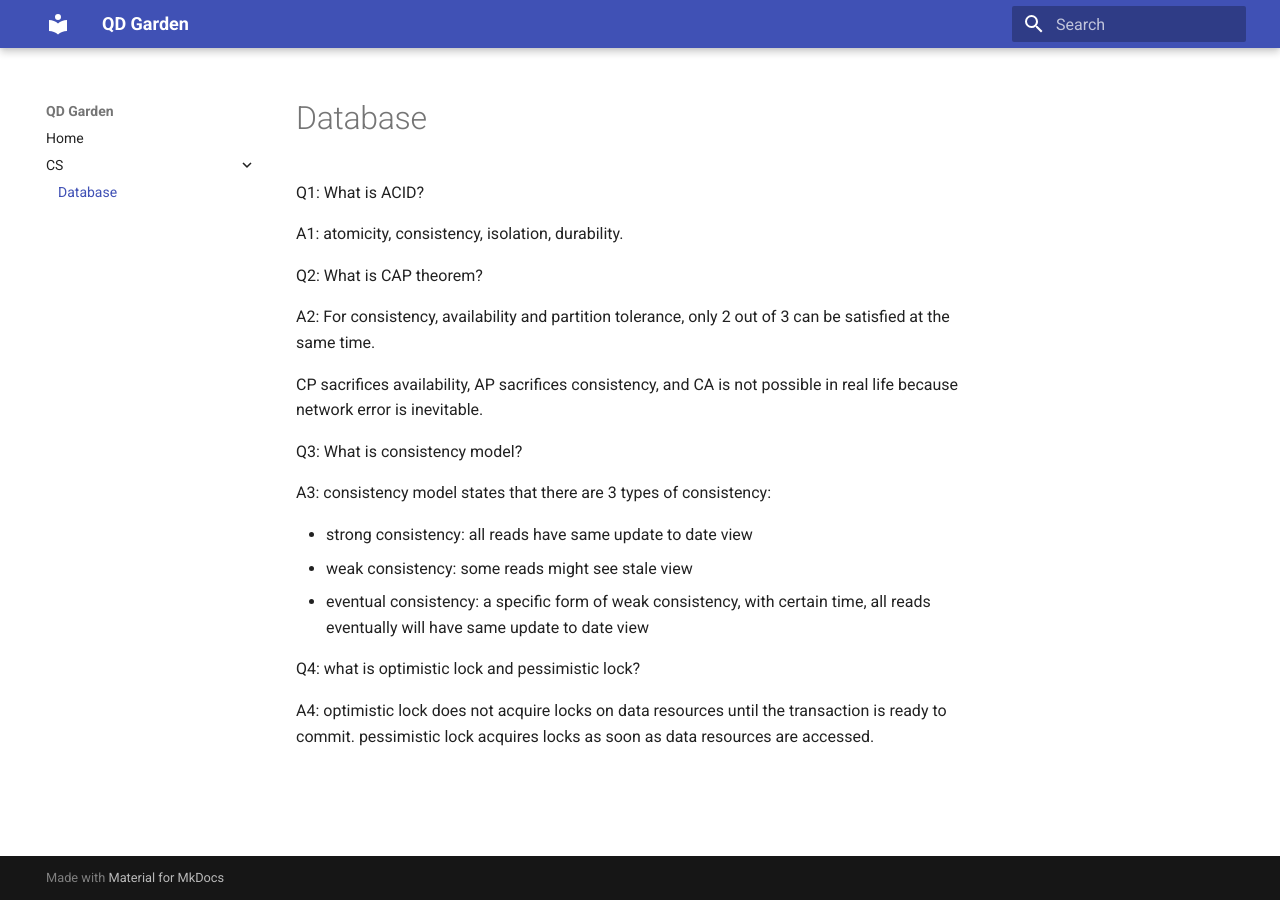
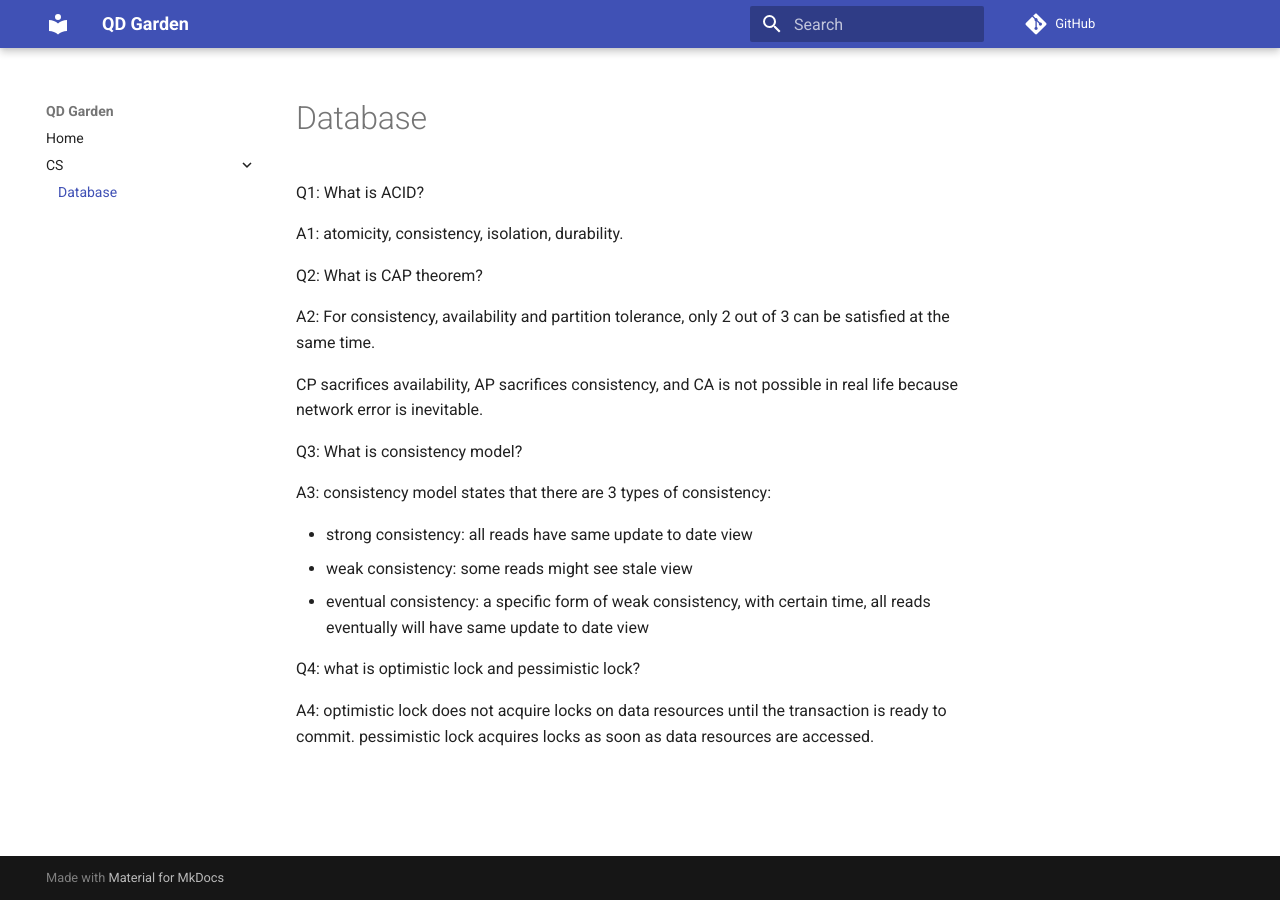
Before and after one commit to Aldridgexia/qdgarden, an MkDocs documentation site: the page built from docs/database.md, in a window 1280 px wide. Built offline with MkDocs 1.6.1 and Material for MkDocs 9.7.7, drawn with Linux system fonts in a browser that asks for light colours; comment, search, counter and statistics services are not loaded.

Commit message:
add git repo

```diff
--- a/mkdocs.yml
+++ b/mkdocs.yml
@@ -1,11 +1,14 @@
 site_name: QD Garden
-site_url: https://aldridgexia.github.io/qdgarden/
+site_url: https://aldridgexia.github.io/qdgarden
+repo_url: https://github.com/Aldridgexia/qdgarden
 nav:
   - Home: index.md
   - CS:
     - Database: database.md
 theme:
   name: material
+  icon:
+    repos: fontawesome/brands/github
   features:
     - navigation.instant
 plugins:
```
